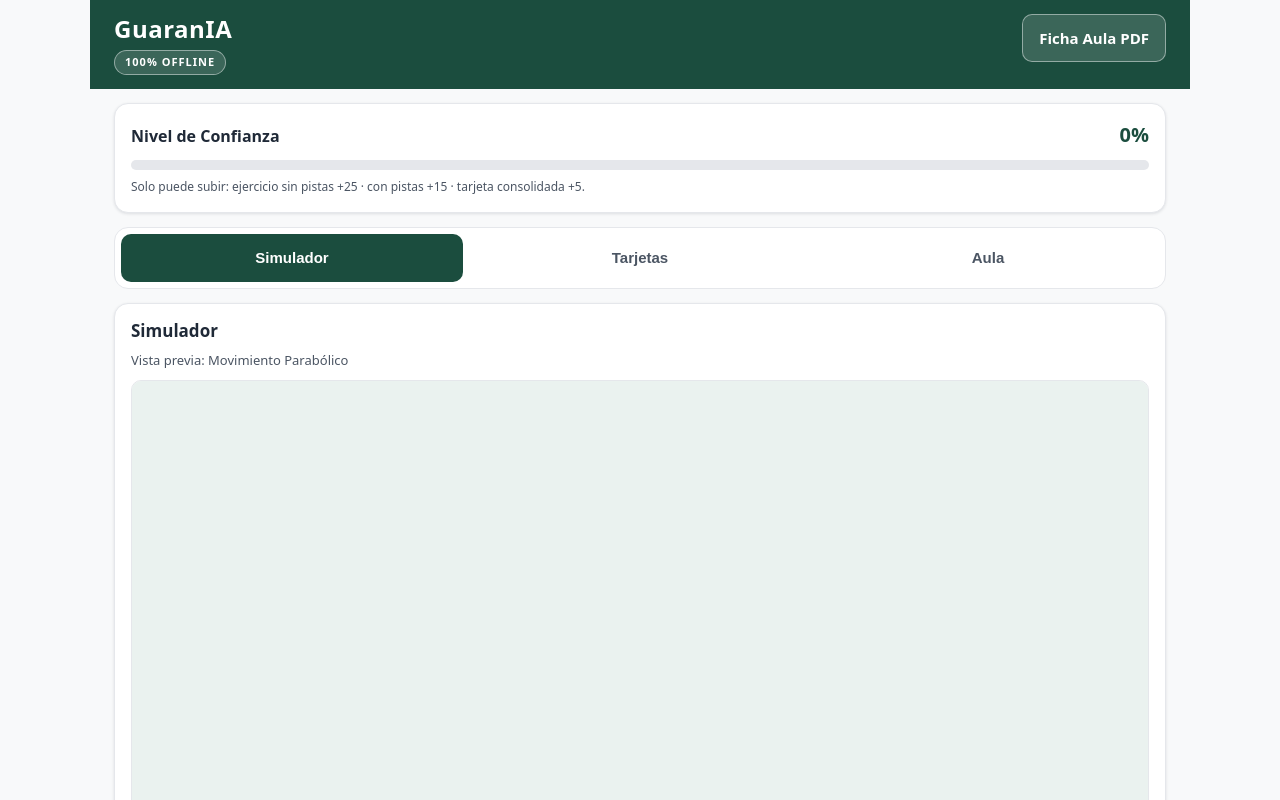
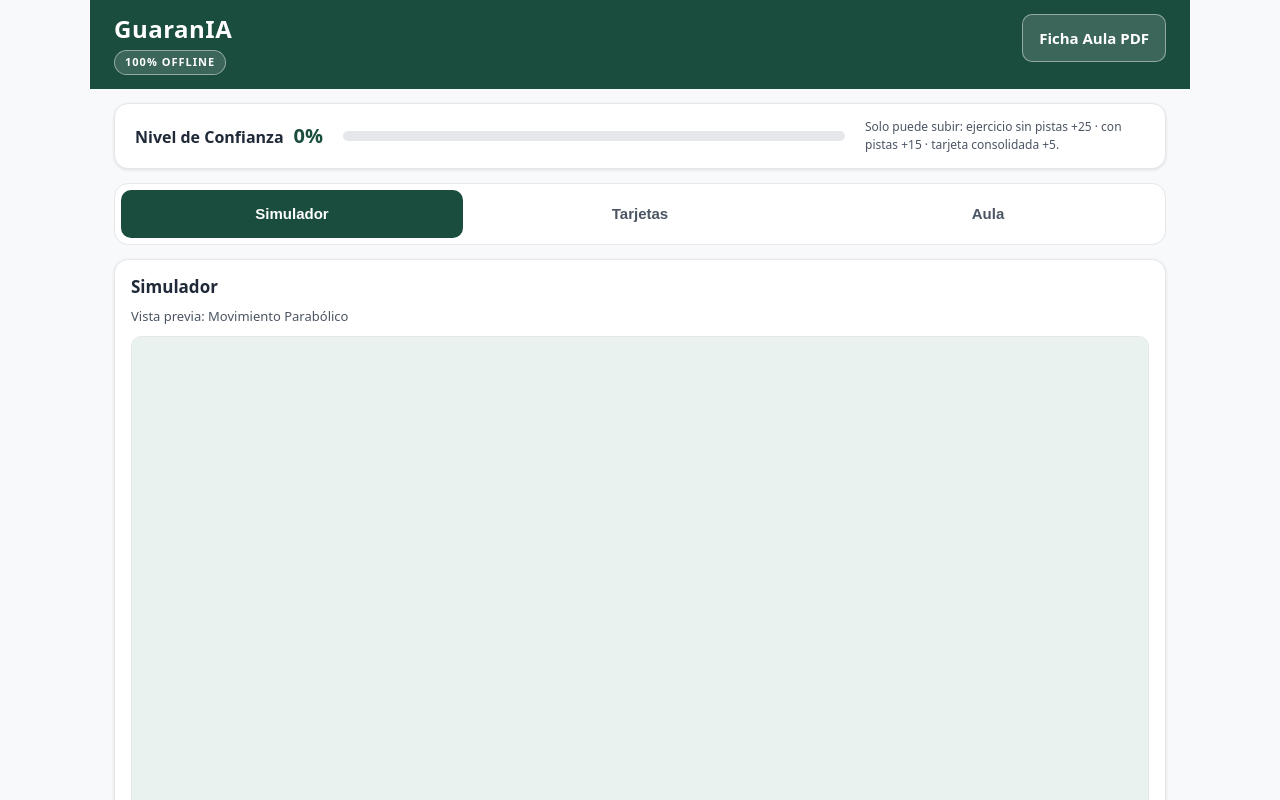
Before and after one commit to Nahum890/hapore, a React (Vite) app: page / in a window 1280 px wide. Shown: the top 800 px of the page. Built offline with nearby package versions, Linux system fonts and the light colour scheme.

Commit message:
feat: add confidence bar

```diff
--- a/src/App.jsx
+++ b/src/App.jsx
@@ -70,7 +70,7 @@ export default function App() {
   return (
     <div className="app">
       <Header />
-      <ConfidenceBar confidence={learning.confidence} />
+      <ConfidenceBar value={learning.confidence} />
       <TabNavigation activeTab={activeTab} onChange={setActiveTab} />
 
       <main className="app-main">
--- a/src/components/ConfidenceBar.jsx
+++ b/src/components/ConfidenceBar.jsx
@@ -1,5 +1,5 @@
-export default function ConfidenceBar({ confidence }) {
-  const safeValue = Math.max(0, Math.min(100, Math.round(confidence)));
+export default function ConfidenceBar({ value }) {
+  const safeValue = Math.max(0, Math.min(100, Math.round(value)));
 
   return (
     <section className="card confidence-bar" aria-label="Nivel de Confianza">
--- a/src/index.css
+++ b/src/index.css
@@ -200,6 +200,30 @@ h3 {
   margin: 0;
   font-size: 12px;
   color: var(--texto-suave);
+}
+
+@media (min-width: 768px) {
+  .confidence-bar {
+    display: flex;
+    align-items: center;
+    gap: 20px;
+    padding: 14px 20px;
+  }
+
+  .confidence-row {
+    flex: 0 0 auto;
+    gap: 10px;
+  }
+
+  .confidence-track {
+    flex: 1;
+    margin: 0;
+  }
+
+  .confidence-hint {
+    flex: 0 0 auto;
+    max-width: 280px;
+  }
 }
 
 /* --- Navegación por pestañas --- */
```
